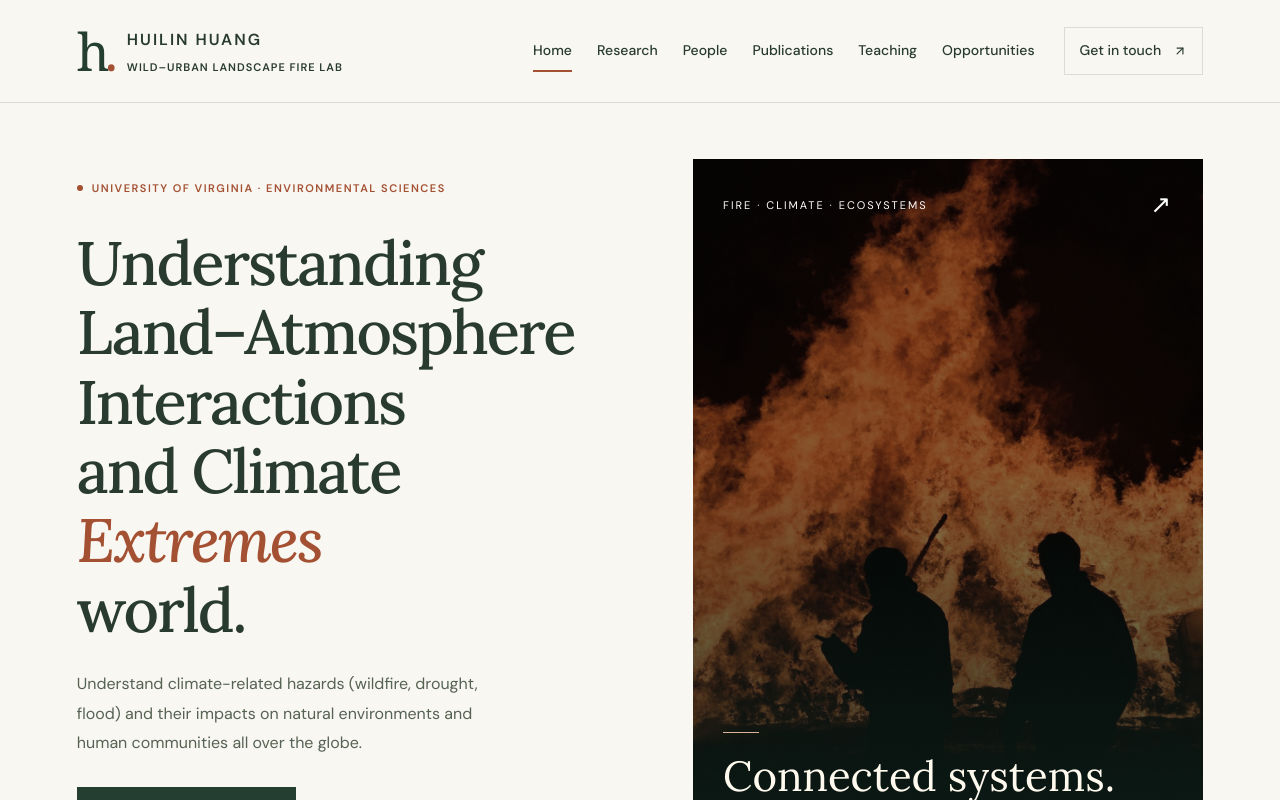
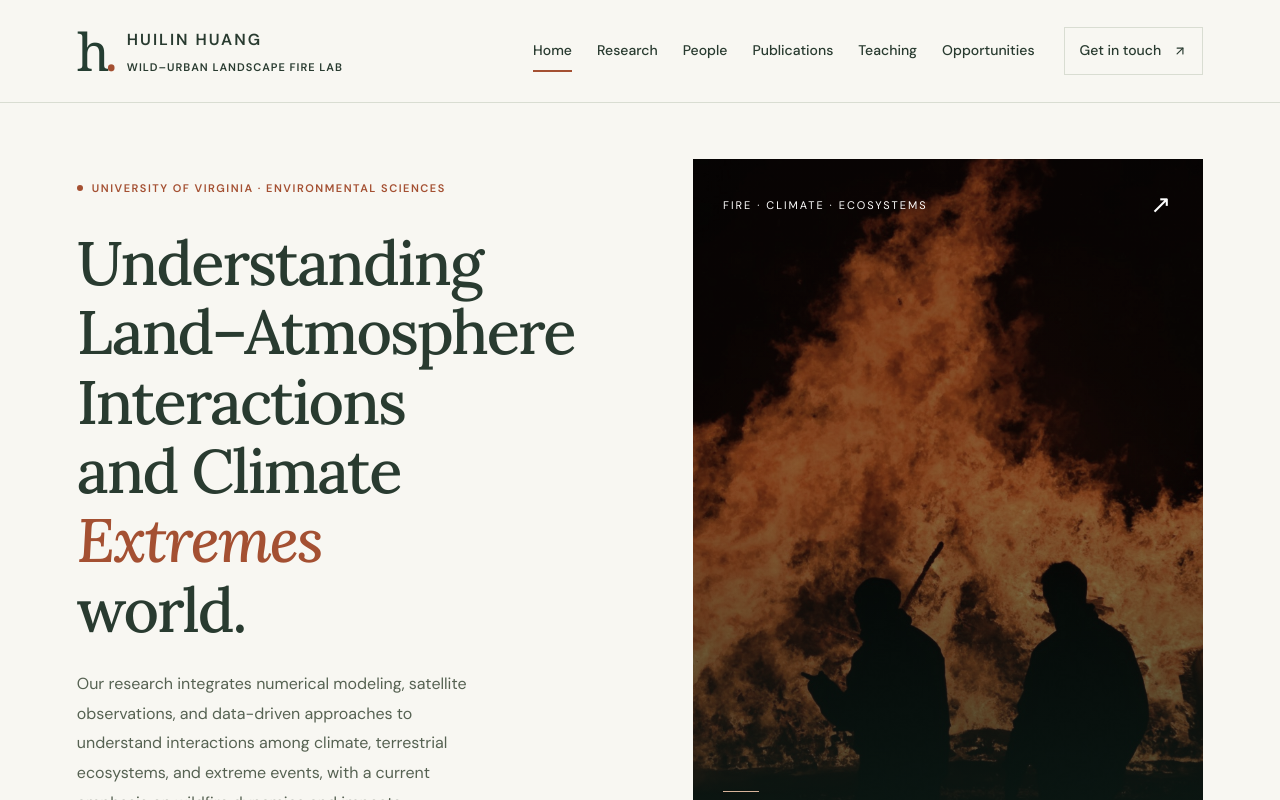
Before and after one commit to LexieChen1/huilin-huang-site, a React (Vite) app: page / in a window 1280 px wide. Shown: the top 800 px of the page. Built offline with nearby package versions, Linux system fonts and the light colour scheme.

Commit message:
Revise research description in Home.jsx
Updated the paragraph to reflect a more comprehensive description of the research focus, emphasizing numerical modeling and wildfire dynamics.

```diff
--- a/src/pages/Home.jsx
+++ b/src/pages/Home.jsx
@@ -22,7 +22,7 @@ export default function Home() {
             world.
           </h1>
           <p>
-            Understand climate-related hazards (wildfire, drought, flood) and their impacts on natural environments and human communities all over the globe.
+            Our research integrates numerical modeling, satellite observations, and data-driven approaches to understand interactions among climate, terrestrial ecosystems, and extreme events, with a current emphasis on wildfire dynamics and impacts.
           </p>
           <Link to="/research" className="button">
             Explore our research <FiArrowUpRight />
```
